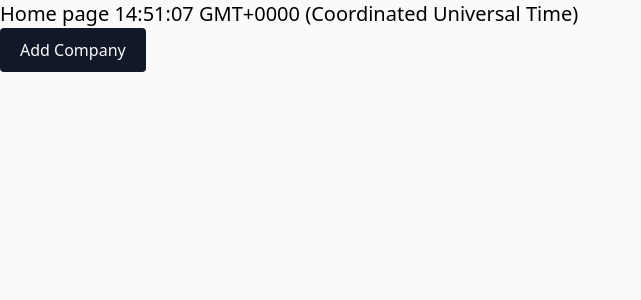
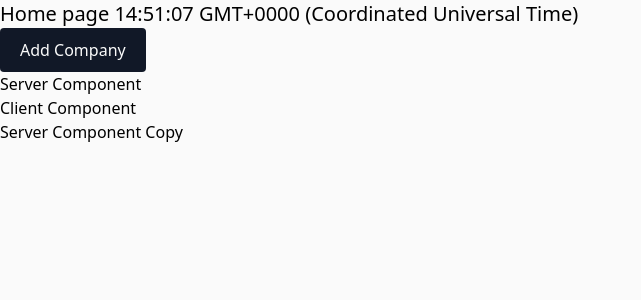
Before and after one commit to lehenkyi-yevhen-ar/crm-scape, a Next.js app: page / in a window 1280 px wide. Shown: the top 300 px of the page, without its empty margins (0-641 px from the left). Built offline with nearby package versions, Linux system fonts and the light colour scheme.

Commit message:
Server-Client components

```diff
--- /dev/null
+++ b/src/app/components/client-component.tsx
@@ -0,0 +1,18 @@
+'use client'
+
+import React from 'react';
+import ServerComponentCopy from './server-component-copy';
+
+export interface ClientComponentProps {
+    children?: React.ReactNode
+}
+
+export default function ClientComponent({children}: ClientComponentProps) {
+  console.log('Client component');
+    return (
+      <div>
+            <span>Client Component</span>
+            {children}
+    </div>
+  );
+}
--- /dev/null
+++ b/src/app/components/server-component-copy.tsx
@@ -0,0 +1,19 @@
+import { headers } from 'next/headers';
+import React from 'react';
+
+export interface ServerComponentCopyProps {
+    children?: React.ReactNode;
+}
+
+export default function ServerComponentCopy({children}: ServerComponentCopyProps) {
+  console.log('Server Component Copy');
+  console.log(headers());
+
+
+    return (
+      <div>
+          <span>Server Component Copy</span>
+          {children}
+    </div>
+  );
+}
--- /dev/null
+++ b/src/app/components/server-component.tsx
@@ -0,0 +1,16 @@
+import React from 'react';
+
+export interface ServerComponentProps {
+    children?: React.ReactNode;
+}
+
+export default function ServerComponent({children}: ServerComponentProps) {
+  console.log('Server Component');
+
+    return (
+      <div>
+          <span>Server Component</span>
+          {children}
+    </div>
+  );
+}
--- a/src/app/page.tsx
+++ b/src/app/page.tsx
@@ -1,11 +1,18 @@
 import AddCompanyButton from "./components/add-company-button";
+import ClientComponent from "./components/client-component";
+import ServerComponent from "./components/server-component";
+import ServerComponentCopy from "./components/server-component-copy";
 
 export default function Home() {
 
   return (
       <main>
       <h1 className="text-xl">Home page { new Date().toTimeString() }</h1>
-      <AddCompanyButton/>
+      <AddCompanyButton />
+      <ServerComponent />
+      <ClientComponent>
+        <ServerComponentCopy />
+      </ClientComponent>
       </main>
   );
 }
```
